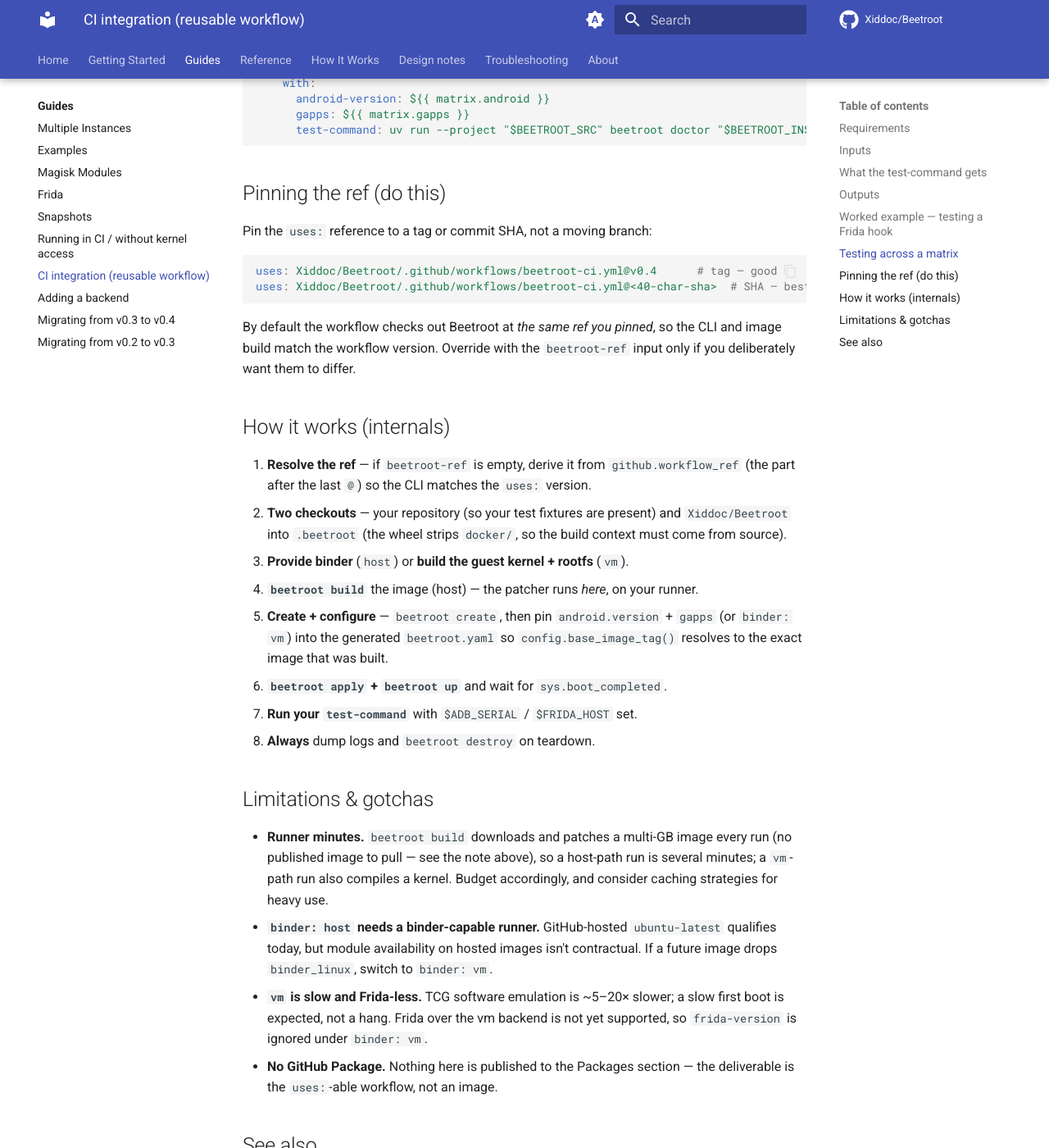
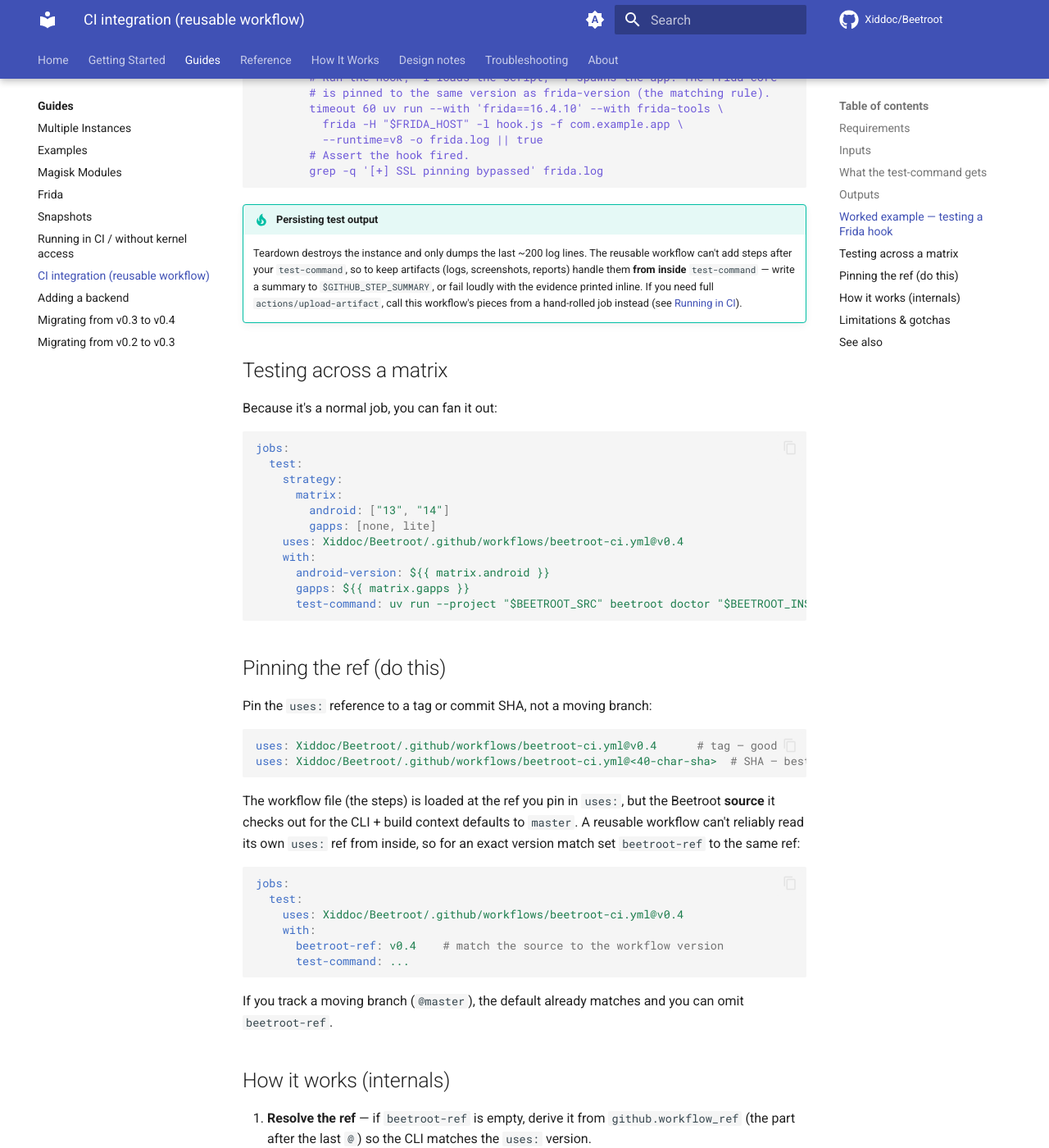
Before and after one commit to Xiddoc/Beetroot, an MkDocs documentation site: the page built from docs/guides/ci-reusable-workflow.md, in a window 1280 px wide and 1400 px high, scrolled down 3511 px. Shown: the whole window at 82% size. Built offline with MkDocs 1.6.1 and Material for MkDocs 9.7.7, drawn with Linux system fonts in a browser that asks for light colours; comment, search, counter and statistics services are not loaded; some of the changed text lies outside the part shown.

Commit message:
fix(ci): address review — ref resolution, android-version build, docs
Review findings from parallel CR agents:

- Critical: the ref-resolution used github.workflow_ref, which in a reusable
  workflow is the CALLER's top-level workflow ref, not this workflow's — it
  would try to check the caller's branch out of Xiddoc/Beetroot and fail.
  github.job_workflow_ref is semantically correct but the pinned actionlint
  (v1.7.12) rejects it. Replaced with a lint-clean, more-correct scheme:
  explicit beetroot-ref wins; an in-repo call (the smoke test) uses the
  checked-out commit so it tests the PR's own code; external callers default
  to master and are told to pin beetroot-ref to match their `uses:` ref.

- Should-fix: android-version was silently ignored — `beetroot build`
  hardcodes Android 14, so a non-14 input pinned a config tag the image never
  produced and `up` would fail. The host path now calls builder.build_image()
  directly (it accepts android_version); verified build and config resolve
  identical tags across versions.

- Robustness: docker-daemon precheck on the vm path (build_rootfs needs it)
  and an `apt-get update` before the vm toolchain install.

- Docs: pin the host frida core to frida-version in every example (major/minor
  must match or the connection is refused); document the 120-min job cap, the
  runner requirements (Docker daemon, sudo apt, outbound net for vm), the
  working-directory scope, and artifact persistence. Listed the new guide in
  docs/guides/index.md.

Co-Authored-By: Claude Opus 4.8 (1M context) <noreply@anthropic.com>
Claude-Session: https://claude.ai/code/session_01UPT75xMZTvXY6Byrtmp9dU

````diff
--- a/docs/guides/ci-reusable-workflow.md
+++ b/docs/guides/ci-reusable-workflow.md
@@ -17,10 +17,18 @@ jobs:
   frida-hook:
     uses: Xiddoc/Beetroot/.github/workflows/beetroot-ci.yml@v0.4
     with:
+      frida-version: "16.4.10"
       test-command: |
-        uv run --with frida-tools \
+        uv run --with 'frida==16.4.10' --with frida-tools \
           frida -H "$FRIDA_HOST" -l hook.js -f com.example.app
 ```
+
+!!! warning "Match the host Frida core to `frida-version`"
+    The device-side `frida-server` (set by the `frida-version` input) and the
+    host-side `frida` core that `frida-tools` uses must agree on **major +
+    minor**, or the connection is refused. Pin the `frida` package to the same
+    version as `frida-version` (e.g. `--with 'frida==16.4.10'`), as above. See
+    the [Frida guide](frida.md) for the matching rule.
 
 That single `uses:` job checks out your repo, builds the Beetroot image on the
 runner, boots an instance, and runs your `test-command` against the live
@@ -52,6 +60,17 @@ selected by the `binder` input:
 Use `host` on standard GitHub-hosted runners. Reach for `vm` only when your
 runner can't load binder (a locked-down/self-hosted environment).
 
+!!! warning "What the runner must provide"
+    Both paths need a **running Docker daemon** and **passwordless `sudo
+    apt-get`** (the workflow installs `adb`, and on the `vm` path QEMU + a kernel
+    toolchain). The `vm` path additionally needs **outbound network** to
+    `cdn.kernel.org` (kernel source) and `download.docker.com` (the static
+    Docker bundle baked into the guest). GitHub-hosted `ubuntu-latest` provides
+    all of this; a custom `runs-on` may not — the `vm` path fails fast with a
+    clear message if no Docker daemon is reachable. The whole job is capped at
+    **120 minutes**; the boot wait alone allows ~16 minutes, so size your
+    `test-command` with the (slow, kernel-compiling) `vm` path in mind.
+
 ## Inputs
 
 | Input | Default | Description |
@@ -60,11 +79,11 @@ runner can't load binder (a locked-down/self-hosted environment).
 | `binder` | `host` | `host` (native, fast) or `vm` (QEMU/TCG, no binder needed). |
 | `gapps` | `none` | GMS variant baked into the image: `none`, `lite`, `full`, `mindthegapps`. Ignored when `binder: vm`. |
 | `android-version` | `14` | Android major version: `11`, `12`, `13`, `14`. Ignored when `binder: vm`. |
-| `frida-version` | `""` | Pin a `frida-server` version (e.g. `16.4.10`); empty boots without Frida. Ignored when `binder: vm` (Frida over the vm backend is [not yet supported](adding-a-backend.md)). |
+| `frida-version` | `""` | Pin a `frida-server` version (e.g. `16.4.10`); empty boots without Frida. Ignored when `binder: vm` (Frida over the vm backend is [not yet supported](../design/binderless-hosts-qemu-tcg.md)). |
 | `instance-name` | `ci` | Name of the instance to create. |
-| `working-directory` | `.` | Directory `test-command` runs in (your checked-out repo). |
+| `working-directory` | `.` | Directory the `test-command` step runs in (your checked-out repo). Scopes **only** that step — the image build always runs in the Beetroot checkout. |
 | `runs-on` | `ubuntu-latest` | Runner label for the job. |
-| `beetroot-ref` | reuses the `uses:` ref | Git ref of `Xiddoc/Beetroot` to build from. Empty (default) reuses the ref you pinned in `uses:`, so the CLI matches the workflow version. |
+| `beetroot-ref` | `master` | Git ref of `Xiddoc/Beetroot` to check out for the CLI + build context. Defaults to `master`. **If you pin an older ref in `uses:`, set this to the same ref** (see [Pinning the ref](#pinning-the-ref-do-this)). |
 
 ## What the `test-command` gets
 
@@ -104,13 +123,23 @@ jobs:
         set -euo pipefail
         # Push the target APK and install it.
         adb -s "$ADB_SERIAL" install -r ./fixtures/target.apk
-        # Run the hook; -l loads the script, -f spawns the app.
-        timeout 60 uv run --with frida-tools \
+        # Run the hook; -l loads the script, -f spawns the app. The frida core
+        # is pinned to the same version as frida-version (the matching rule).
+        timeout 60 uv run --with 'frida==16.4.10' --with frida-tools \
           frida -H "$FRIDA_HOST" -l hook.js -f com.example.app \
           --runtime=v8 -o frida.log || true
         # Assert the hook fired.
         grep -q '[+] SSL pinning bypassed' frida.log
 ```
+
+!!! tip "Persisting test output"
+    Teardown destroys the instance and only dumps the last ~200 log lines. The
+    reusable workflow can't add steps after your `test-command`, so to keep
+    artifacts (logs, screenshots, reports) handle them **from inside**
+    `test-command` — write a summary to `$GITHUB_STEP_SUMMARY`, or fail loudly
+    with the evidence printed inline. If you need full `actions/upload-artifact`,
+    call this workflow's pieces from a hand-rolled job instead (see
+    [Running in CI](running-in-ci.md)).
 
 ## Testing across a matrix
 
@@ -139,9 +168,22 @@ uses: Xiddoc/Beetroot/.github/workflows/beetroot-ci.yml@v0.4      # tag — good
 uses: Xiddoc/Beetroot/.github/workflows/beetroot-ci.yml@<40-char-sha>  # SHA — best
 ```
 
-By default the workflow checks out Beetroot at *the same ref you pinned*, so
-the CLI and image build match the workflow version. Override with the
-`beetroot-ref` input only if you deliberately want them to differ.
+The workflow file (the steps) is loaded at the ref you pin in `uses:`, but the
+Beetroot **source** it checks out for the CLI + build context defaults to
+`master`. A reusable workflow can't reliably read its own `uses:` ref from
+inside, so for an exact version match set `beetroot-ref` to the same ref:
+
+```yaml
+jobs:
+  test:
+    uses: Xiddoc/Beetroot/.github/workflows/beetroot-ci.yml@v0.4
+    with:
+      beetroot-ref: v0.4    # match the source to the workflow version
+      test-command: ...
+```
+
+If you track a moving branch (`@master`), the default already matches and you
+can omit `beetroot-ref`.
 
 ## How it works (internals)
 
````
Also changed, not shown: docs/guides/index.md (+1 -0 lines), docs/guides/running-in-ci.md (+2 -1 lines), 1 other file.
